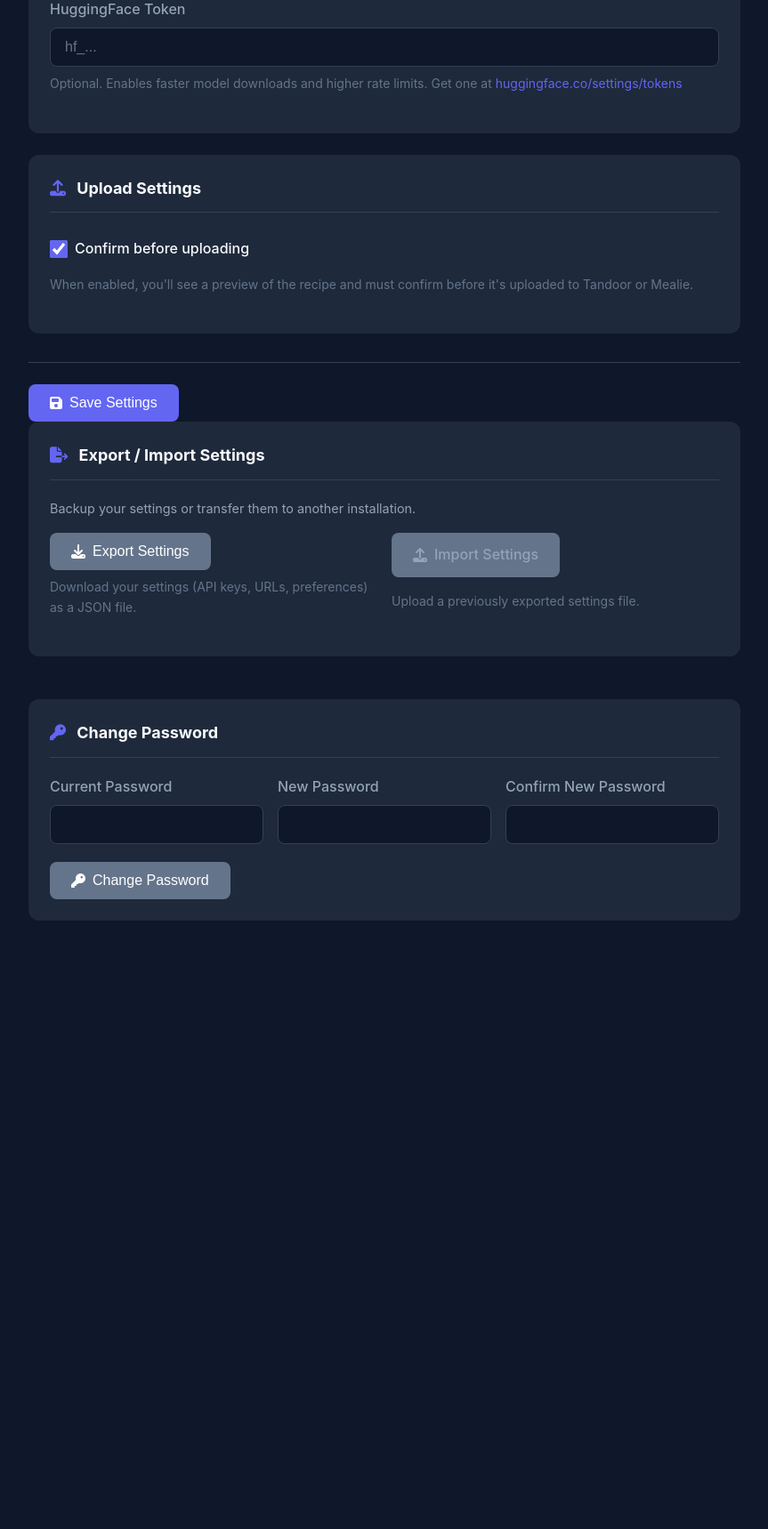
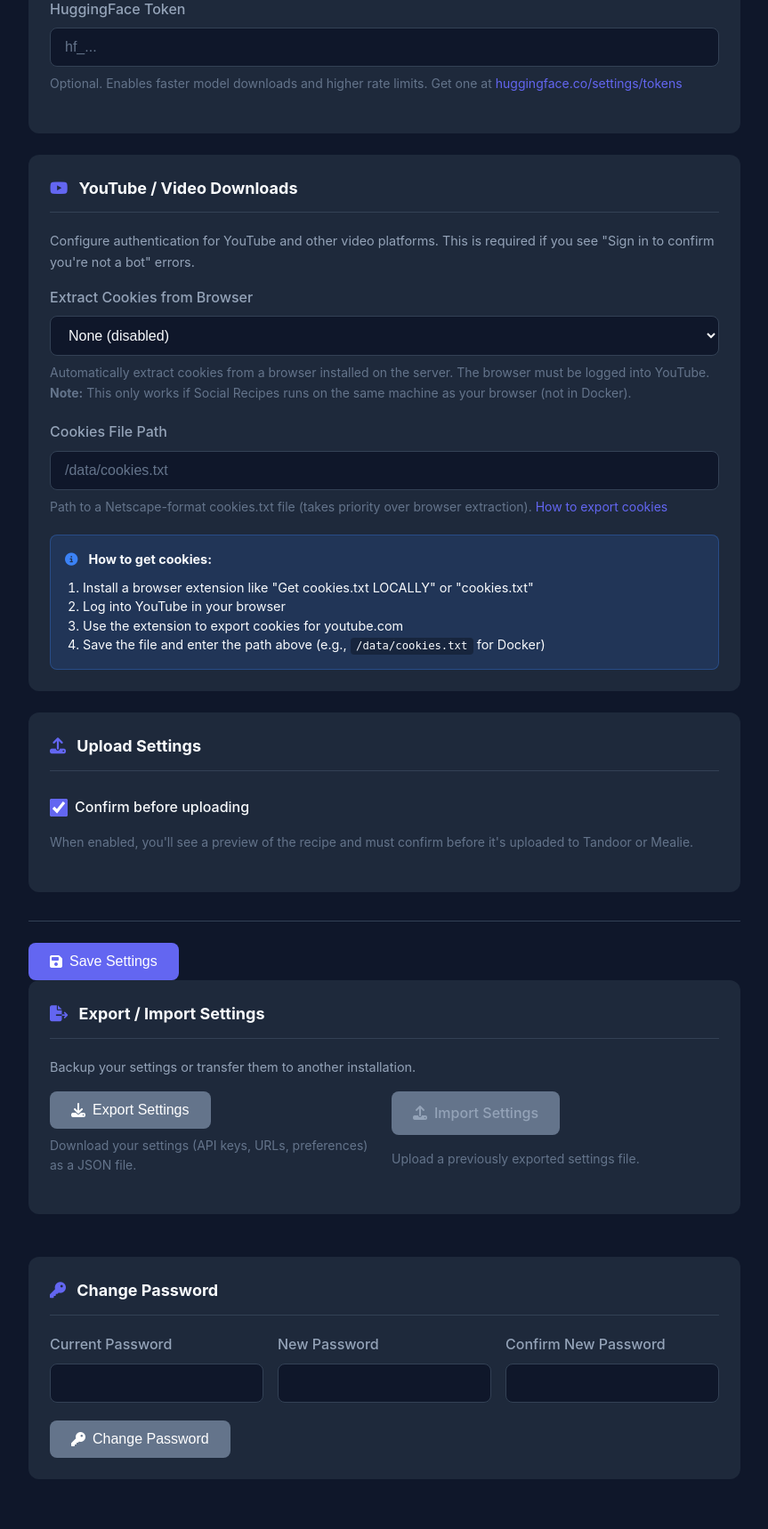
Before and after one commit to pickeld/social_recipes, a Flask app: page /settings in a window 1280 px wide. Shown: the part 1603-3322 px from the top of the page at 89% size, without its empty margins (238-1101 px from the left). Before the commit the page ends 2638 px from the top, so only its background shows below. Run offline with Flask 3, Linux system fonts and the light colour scheme; the visitor is signed in with stand-in values (Sample User, id 1); data comes from the database, SQL or seed files in the repository; some libraries are stand-ins or nearby versions.

Commit message:
feat: Add YouTube cookie configuration options for video downloads

```diff
--- a/ui/app.py
+++ b/ui/app.py
@@ -250,6 +250,8 @@ def settings():
         config['export_to_both'] = 'true' if request.form.get('export_to_both') else 'false'
         config['whisper_model'] = request.form.get('whisper_model', 'small')
         config['hf_token'] = request.form.get('hf_token', '')
+        config['yt_dlp_cookies_file'] = request.form.get('yt_dlp_cookies_file', '')
+        config['yt_dlp_cookies_browser'] = request.form.get('yt_dlp_cookies_browser', '')
         # Checkbox: present in form data only when checked
         config['confirm_before_upload'] = 'true' if request.form.get(
             'confirm_before_upload') else 'false'
--- a/ui/static/css/style.css
+++ b/ui/static/css/style.css
@@ -625,6 +625,40 @@ main.with-sidebar {
 .settings-section h2 i {
     color: var(--primary-color);
     margin-right: 0.5rem;
+}
+
+.section-description {
+    color: var(--text-secondary);
+    font-size: 0.9rem;
+    margin-bottom: 1rem;
+}
+
+/* Alert boxes */
+.alert {
+    padding: 1rem;
+    border-radius: var(--border-radius);
+    margin-top: 1rem;
+    font-size: 0.9rem;
+    line-height: 1.5;
+}
+
+.alert-info {
+    background-color: rgba(59, 130, 246, 0.15);
+    border: 1px solid rgba(59, 130, 246, 0.3);
+    color: var(--text-primary);
+}
+
+.alert-info i {
+    color: var(--info-color);
+    margin-right: 0.5rem;
+}
+
+.alert code {
+    background-color: rgba(0, 0, 0, 0.3);
+    padding: 0.15rem 0.4rem;
+    border-radius: 4px;
+    font-family: monospace;
+    font-size: 0.85em;
 }
 
 .password-section {
--- a/ui/templates/settings.html
+++ b/ui/templates/settings.html
@@ -143,6 +143,49 @@
             </div>
         </div>
 
+        <!-- YouTube / Video Download Settings -->
+        <div class="settings-section">
+            <h2><i class="fab fa-youtube"></i> YouTube / Video Downloads</h2>
+            <p class="section-description">Configure authentication for YouTube and other video platforms. This is required if you see "Sign in to confirm you're not a bot" errors.</p>
+
+            <div class="form-group">
+                <label for="yt_dlp_cookies_browser">Extract Cookies from Browser</label>
+                <select id="yt_dlp_cookies_browser" name="yt_dlp_cookies_browser" class="form-select">
+                    <option value="" {% if not config.yt_dlp_cookies_browser %}selected{% endif %}>None (disabled)</option>
+                    <option value="chrome" {% if config.yt_dlp_cookies_browser == 'chrome' %}selected{% endif %}>Chrome</option>
+                    <option value="firefox" {% if config.yt_dlp_cookies_browser == 'firefox' %}selected{% endif %}>Firefox</option>
+                    <option value="safari" {% if config.yt_dlp_cookies_browser == 'safari' %}selected{% endif %}>Safari</option>
+                    <option value="edge" {% if config.yt_dlp_cookies_browser == 'edge' %}selected{% endif %}>Edge</option>
+                    <option value="opera" {% if config.yt_dlp_cookies_browser == 'opera' %}selected{% endif %}>Opera</option>
+                    <option value="brave" {% if config.yt_dlp_cookies_browser == 'brave' %}selected{% endif %}>Brave</option>
+                    <option value="vivaldi" {% if config.yt_dlp_cookies_browser == 'vivaldi' %}selected{% endif %}>Vivaldi</option>
+                    <option value="chromium" {% if config.yt_dlp_cookies_browser == 'chromium' %}selected{% endif %}>Chromium</option>
+                </select>
+                <small class="form-hint">Automatically extract cookies from a browser installed on the server. The browser must be logged into YouTube. <strong>Note:</strong> This only works if Social Recipes runs on the same machine as your browser (not in Docker).</small>
+            </div>
+
+            <div class="form-group">
+                <label for="yt_dlp_cookies_file">Cookies File Path</label>
+                <input type="text" id="yt_dlp_cookies_file" name="yt_dlp_cookies_file"
+                       value="{{ config.yt_dlp_cookies_file }}" placeholder="/data/cookies.txt">
+                <small class="form-hint">
+                    Path to a Netscape-format cookies.txt file (takes priority over browser extraction).
+                    <a href="https://github.com/yt-dlp/yt-dlp/wiki/FAQ#how-do-i-pass-cookies-to-yt-dlp" target="_blank">How to export cookies</a>
+                </small>
+            </div>
+
+            <div class="alert alert-info">
+                <i class="fas fa-info-circle"></i>
+                <strong>How to get cookies:</strong>
+                <ol style="margin: 10px 0 0 20px; padding: 0;">
+                    <li>Install a browser extension like "Get cookies.txt LOCALLY" or "cookies.txt"</li>
+                    <li>Log into YouTube in your browser</li>
+                    <li>Use the extension to export cookies for youtube.com</li>
+                    <li>Save the file and enter the path above (e.g., <code>/data/cookies.txt</code> for Docker)</li>
+                </ol>
+            </div>
+        </div>
+
         <!-- Upload Settings -->
         <div class="settings-section">
             <h2><i class="fas fa-upload"></i> Upload Settings</h2>
```
Also changed, not shown: config.py (+11 -1 lines), video_downloader.py (+40 -1 lines).
